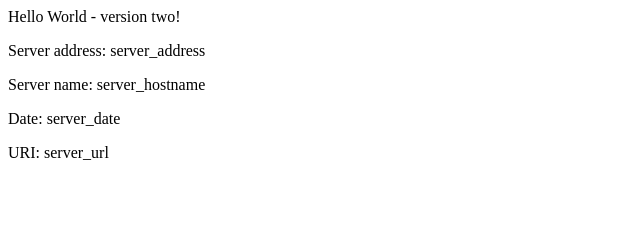
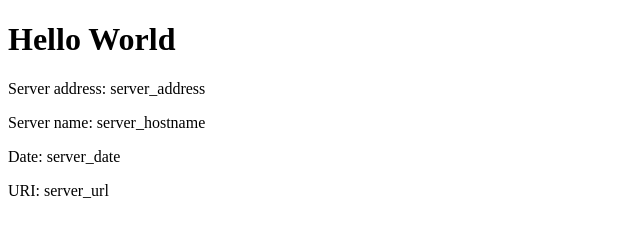
Before and after one commit to IainHaslam/eks-example, a plain HTML site: page src/index.html in a window 1280 px wide. Shown: the whole page, without its empty margins (0-640 px from the left). Drawn offline with Linux system fonts and the light colour scheme.

Commit message:
Push new version of image to k8s through GitOps.
Now with added valid html.

```diff
--- a/src/index.html
+++ b/src/index.html
@@ -1,10 +1,14 @@
+<!DOCTYPE html>
+<html lang="en-gb">
 <head>
-<title>Hello World - version two</title>
+  <title>Hello World</title>
 </head>
-<div class="info">
-<h>Hello World - version two!</h>
-<p><span>Server&nbsp;address:</span> <span>server_address</span></p>
-<p><span>Server&nbsp;name:</span> <span>server_hostname</span></p>
-<p class="smaller"><span>Date:</span> <span>server_date</span></p>
-<p class="smaller"><span>URI:</span> <span>server_url</span></p>
+<body>
+<div>
+  <h1>Hello World</h1>
+  <p><span>Server address:</span> <span>server_address</span></p>
+  <p><span>Server name:</span> <span>server_hostname</span></p>
+  <p><span>Date:</span> <span>server_date</span></p>
+  <p><span>URI:</span> <span>server_url</span></p>
 </div>
+</body>
```
